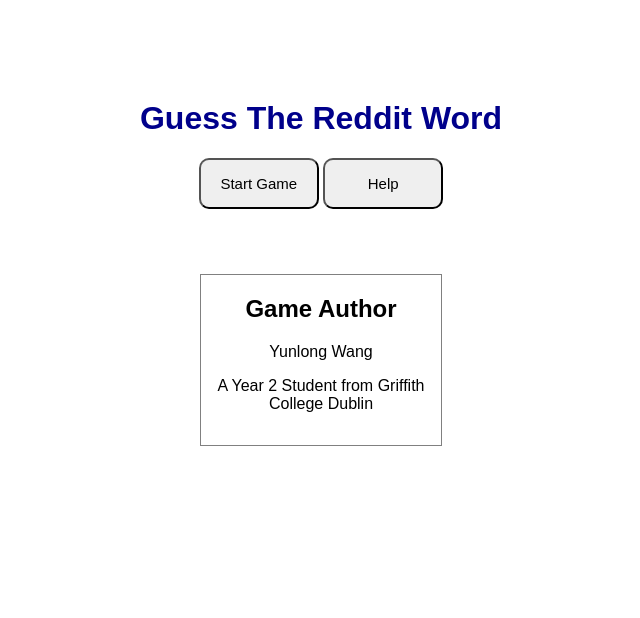
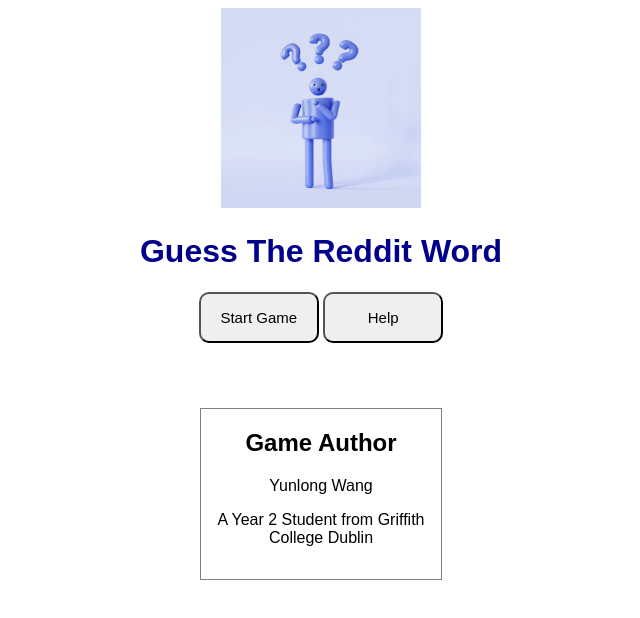
Before and after one commit to shichong8634/Guess-the-reddit-word-competition-event----Yunlong_Wang, a website: page src/index.html in a window 1280 px wide. Shown: the whole page, without its empty margins (319-959 px from the left). Drawn offline with Linux system fonts and the light colour scheme.

Commit message:
Starting from now on: CSS beautification ->optimizing interface UI ---Add an image to the main interface and adjust the CSS file of the interface--- ===Name:Yunlong Wang Griffith College===
2026/7/2
0：22

```diff
--- a/src/index.html
+++ b/src/index.html
@@ -8,6 +8,8 @@
 </head>
 
 <body>
+
+<img src="confusion-picture.jpg" class="picture_confusion">
 
 <div class="container">
 
--- a/src/style.css
+++ b/src/style.css
@@ -13,7 +13,7 @@
 }
 
 .container{
-    margin-top:100px;
+    margin-top:10px;
 }
 
 .title{
@@ -85,3 +85,12 @@
     border-radius:10px;
     color:dimgray;
 }
+
+.picture_confusion{
+    width:200px;
+    height:200px;
+    background-image: url("confusion-picture.jpg");
+    background-position: center;
+    background-size: cover;
+    background-repeat: no-repeat;
+}
```
Also changed, not shown: src/confusion-picture.jpg (added).
